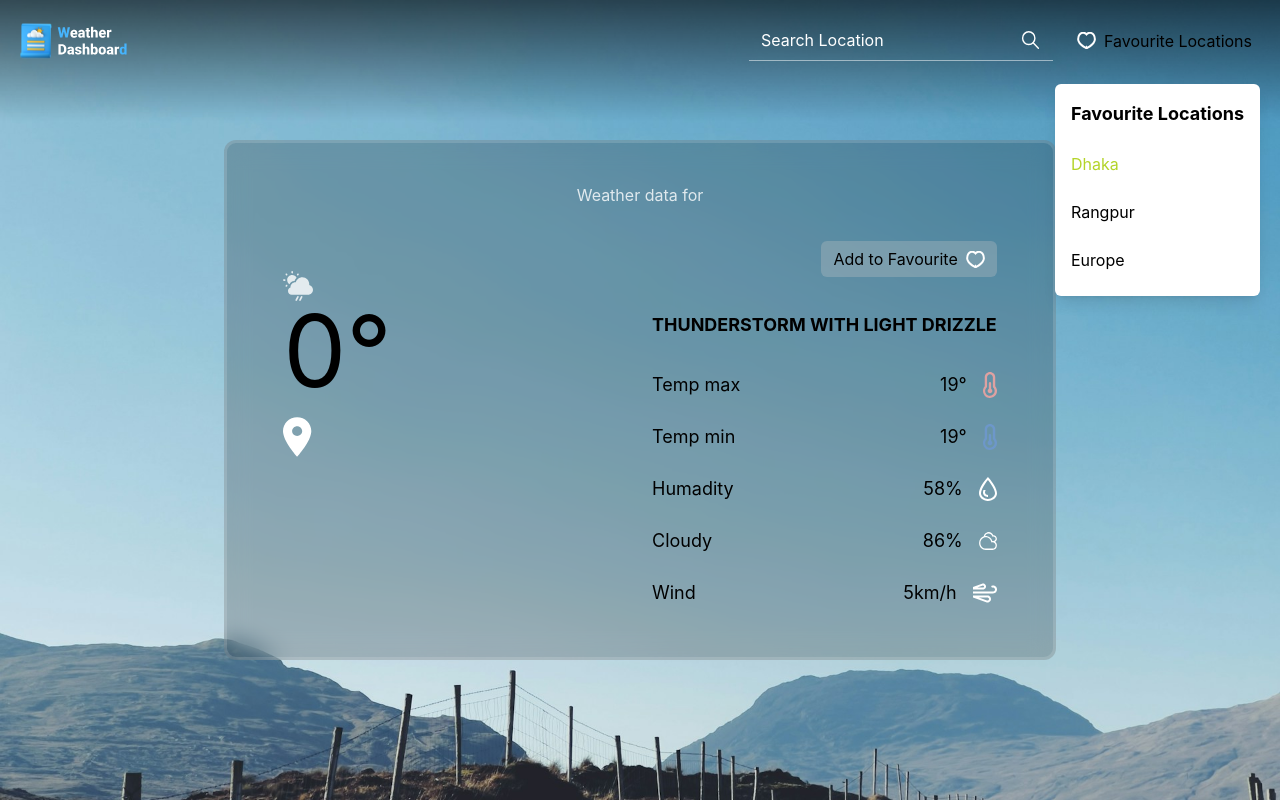
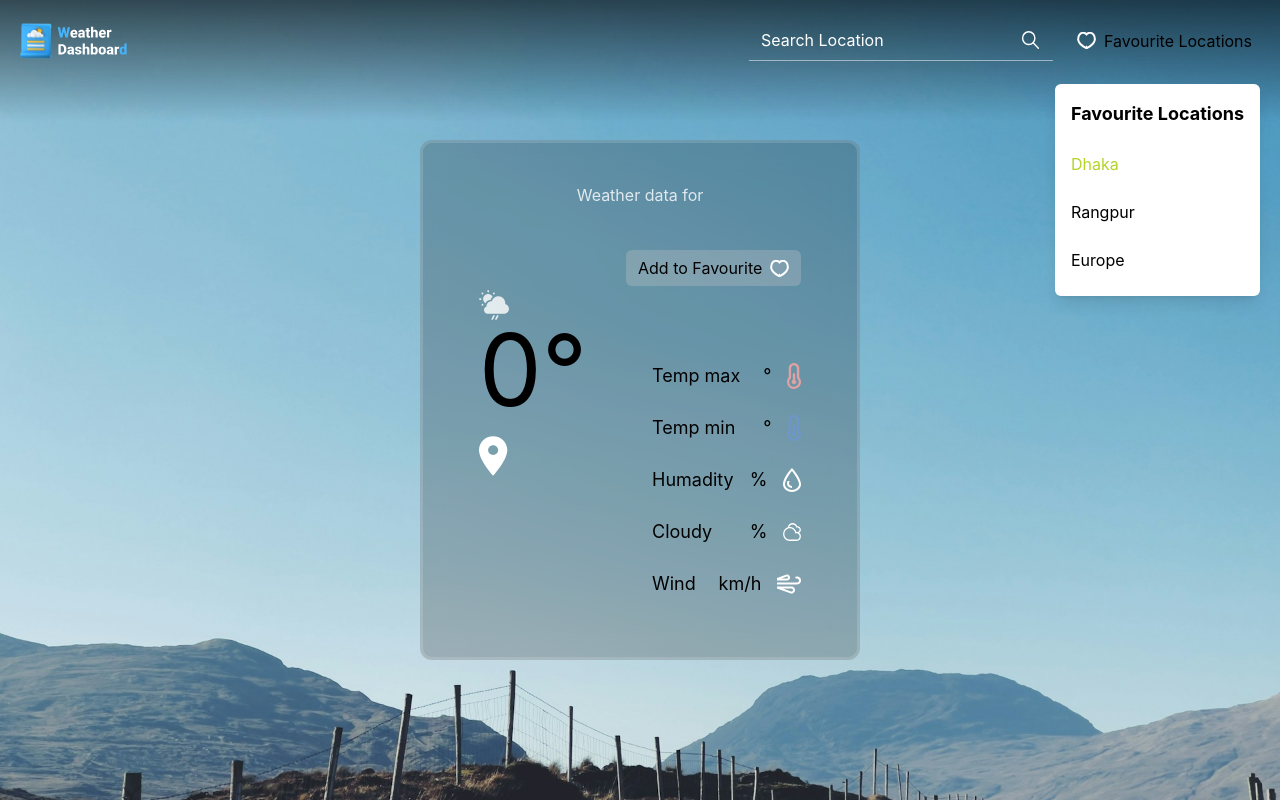
Before and after one commit to salmanshafiq00/weather-dash, a React (Vite) app: page / in a window 1280 px wide. Built offline with nearby package versions, Linux system fonts and the light colour scheme; no server answers.

Commit message:
Refactor WeatherCondition component to utilize weather context for dynamic data display

```diff
--- a/src/components/weather/WeatherCondition.jsx
+++ b/src/components/weather/WeatherCondition.jsx
@@ -3,44 +3,47 @@ import HumidityIcon from '../../assets/icons/humidity.svg';
 import TempMaxIcon from '../../assets/icons/temp-max.svg';
 import TempMinIcon from '../../assets/icons/temp-min.svg';
 import WindIcon from '../../assets/icons/wind.svg';
+import { useWeatherContext } from "../../hooks";
 
 function WeatherCondition() {
+  const { weatherData } = useWeatherContext();
+  const { description, maxTemperature, minTemperature, humidity, cloudPercentage, wind } = weatherData;
   return (
     <div>
-      <p className="text-sm lg:text-lg font-bold uppercase mb-8">thunderstorm with light drizzle</p>
+      <p className="text-sm lg:text-lg font-bold uppercase mb-8">{description}</p>
       <ul className="space-y-6 lg:space-y-6">
         <li className="text-sm lg:text-lg flex items-center justify-between space-x-4">
           <span>Temp max</span>
           <div className="inline-flex space-x-4">
-            <p>19°</p>
+            <p>{maxTemperature}°</p>
             <img src={TempMaxIcon} alt="temp-max" />
           </div>
         </li>
         <li className="text-sm lg:text-lg flex items-center justify-between space-x-4">
           <span>Temp min</span>
           <div className="inline-flex space-x-4">
-            <p>19°</p>
+            <p>{minTemperature}°</p>
             <img src={TempMinIcon} alt="temp-min" />
           </div>
         </li>
         <li className="text-sm lg:text-lg flex items-center justify-between space-x-4">
           <span>Humadity</span>
           <div className="inline-flex space-x-4">
-            <p>58%</p>
+            <p>{humidity}%</p>
             <img src={HumidityIcon} alt="humidity" />
           </div>
         </li>
         <li className="text-sm lg:text-lg flex items-center justify-between space-x-4">
           <span>Cloudy</span>
           <div className="inline-flex space-x-4">
-            <p>86%</p>
+            <p>{cloudPercentage}%</p>
             <img src={CloudyIcon} alt="cloudy" />
           </div>
         </li>
         <li className="text-sm lg:text-lg flex items-center justify-between space-x-4">
           <span>Wind</span>
           <div className="inline-flex space-x-4">
-            <p>5km/h</p>
+            <p>{wind}km/h</p>
             <img src={WindIcon} alt="wind" />
           </div>
         </li>
```
